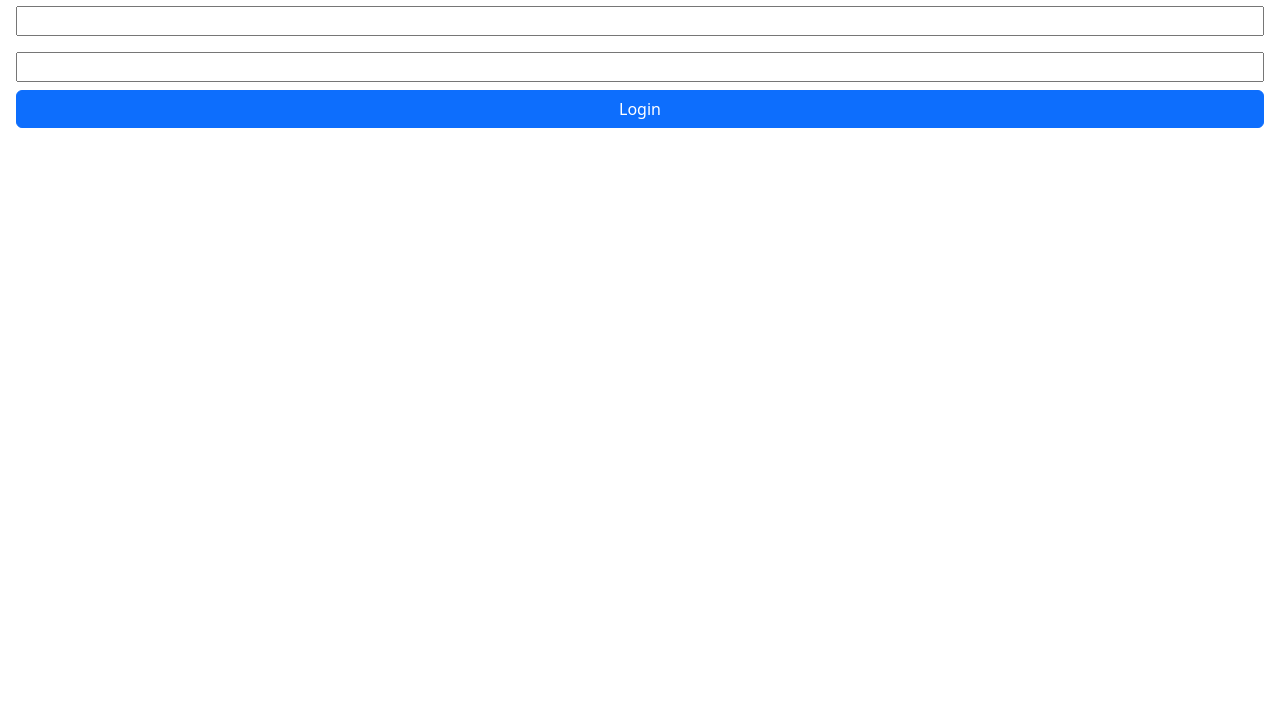
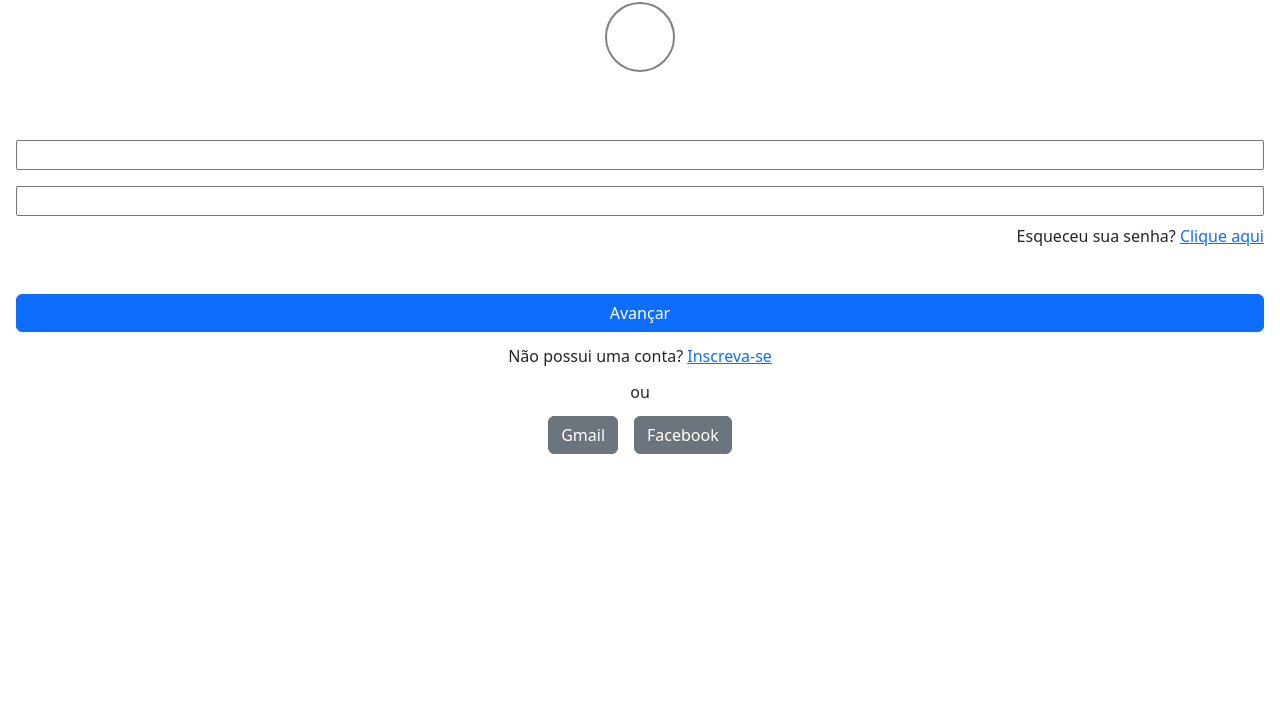
Before and after one commit to helenrocha19/geek-verse, a website: page login.html in a window 1280 px wide. Shown: the part 74-800 px from the top of the page. Drawn offline with nearby package versions, Linux system fonts and the light colour scheme.

Commit message:
feita tela de login

```diff
--- /dev/null
+++ b/css/login.css
@@ -0,0 +1,43 @@
+.center {
+  display: flex;
+  justify-content: center;
+  flex-direction: column;
+  padding: 16px;
+}
+.espacamento {
+  margin: 8px 0;
+}
+.bacaxi {
+  border: 2px solid red;
+
+}
+.logo {
+  height: 70px;
+  width: 70px;
+  border-radius: 50%;
+  border: 2px solid grey;
+  align-self: center;
+  margin: 60px;
+}
+.senha {
+  text-align: right;
+}
+.mt-46 {
+  margin-top: 46px;
+}
+.inscreva-se {
+  text-align: center;
+  margin-top: 12px;
+}
+.ou {
+  text-align: center;
+  margin-top: 12px;
+}
+.login-redes {
+  display: flex;
+  align-self: center;
+  margin-top: 12px;
+}
+.mr-12 {
+  margin-right: 16px;
+}
--- a/login.html
+++ b/login.html
@@ -4,7 +4,7 @@
     <meta charset="utf-8" />
     <meta name="viewport" content="width=device-width, initial-scale=1" />
     <title>Geek Verse</title>
-    <link rel="stylesheet" type="text/css" href="style.css" />
+    <link rel="stylesheet" type="text/css" href="css/login.css" />
     <link
       rel="stylesheet"
       href="./node_modules/bootstrap/dist/css/bootstrap.min.css"
@@ -12,23 +12,21 @@
   </head>
   <body>
     <section class="center">
-      <h1>LOGIN</h1>
-      <input type="text" name="email" id="email" />
-      <input type="text" name="senha" id="senha" />
-      <button type="button" class="btn btn-primary" onclick="irParaInicio()">Login</button>
-    </section>
+      <div class="logo"></div>
+      <input class="espacamento" type="text" name="email" id="email" />
+      <input class="espacamento" type="text" name="senha" id="senha" />
+      <span class="senha"> Esqueceu sua senha? <a href="link">Clique aqui</a></span>
+
+      <button type="button" class="btn btn-primary mt-46" onclick="irParaInicio()">Avançar</button>
+      <span class="inscreva-se"> Não possui uma conta? <a href="link">Inscreva-se</a></span>
+      <span class="ou"> ou </span>
+      <div class="login-redes">
+        <button type="button" class="btn btn-secondary mr-12 ">Gmail</button>
+        <button type="button" class="btn btn-secondary">Facebook</button>
+      </div>
+    </section><!--NÃO ULTTAPASSAR-->
     <script src="./node_modules/bootstrap/dist/js/bootstrap.bundle.min.js"></script>
-    <style>
-      .center {
-        display: flex;
-        justify-content: center;
-        flex-direction: column;
-        padding: 16px;
-      }
-      input {
-        margin: 8px 0;
-      }
-    </style>
+
     <script>
         function irParaInicio() {
             window.location.href = "inicio.html";
```
